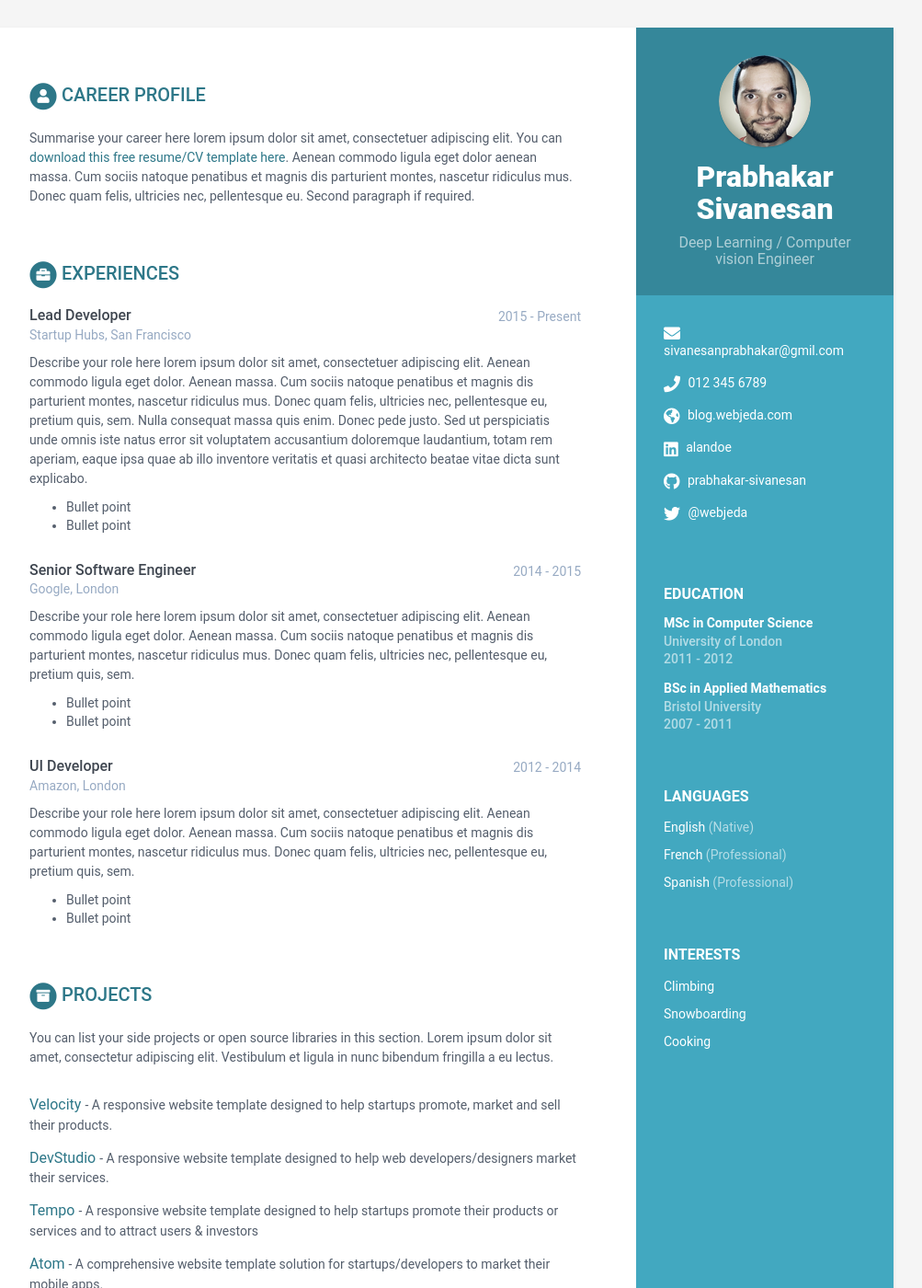
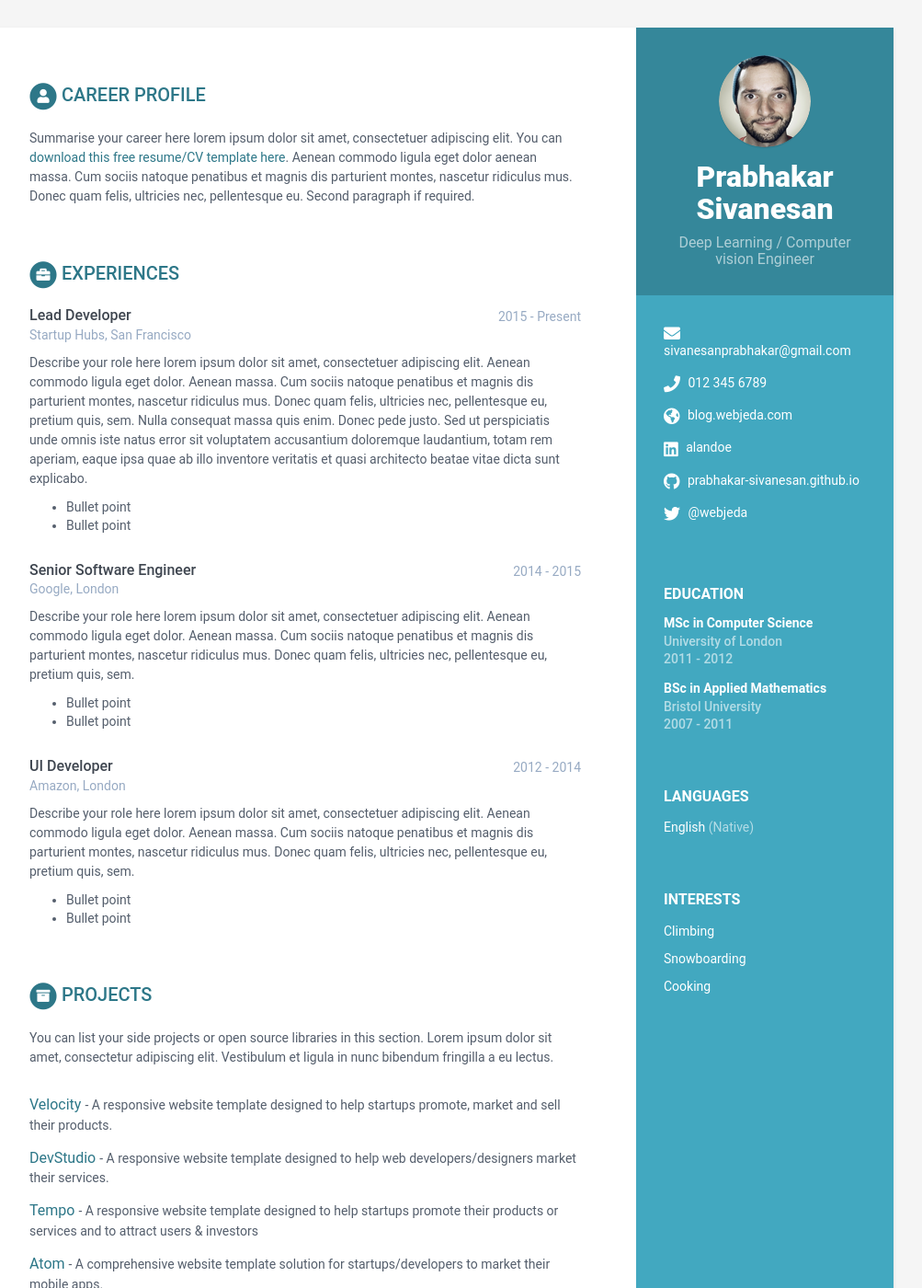
Before and after one commit to prabhakar-sivanean/me, a Jekyll site: the page built from index.html, in a window 1280 px wide and 1400 px high. Shown: the whole window at 92% size, without its empty margins (168-1171 px from the left). Built offline with Jekyll 4.4.1, drawn with Linux system fonts in a browser that asks for light colours.

Commit message:
Update data.yml

```diff
--- a/_data/data.yml
+++ b/_data/data.yml
@@ -12,11 +12,11 @@ sidebar:
     avatar: profile.png  #place a 100x100 picture inside /assets/images/ folder and provide the name of the file below
 
     # Sidebar links
-    email: sivanesanprabhakar@gmil.com
+    email: sivanesanprabhakar@gmail.com
     phone: 012 345 6789
     website: blog.webjeda.com #do not add http://
     linkedin: alandoe
-    github: prabhakar-sivanesan
+    github: prabhakar-sivanesan.github.io
     gitlab:
     bitbucket:
     twitter: '@webjeda'
@@ -27,12 +27,6 @@ sidebar:
     languages:
       - idiom: English
         level: Native
-
-      - idiom: French
-        level: Professional
-
-      - idiom: Spanish
-        level: Professional
 
     interests:
       - item: Climbing
```
